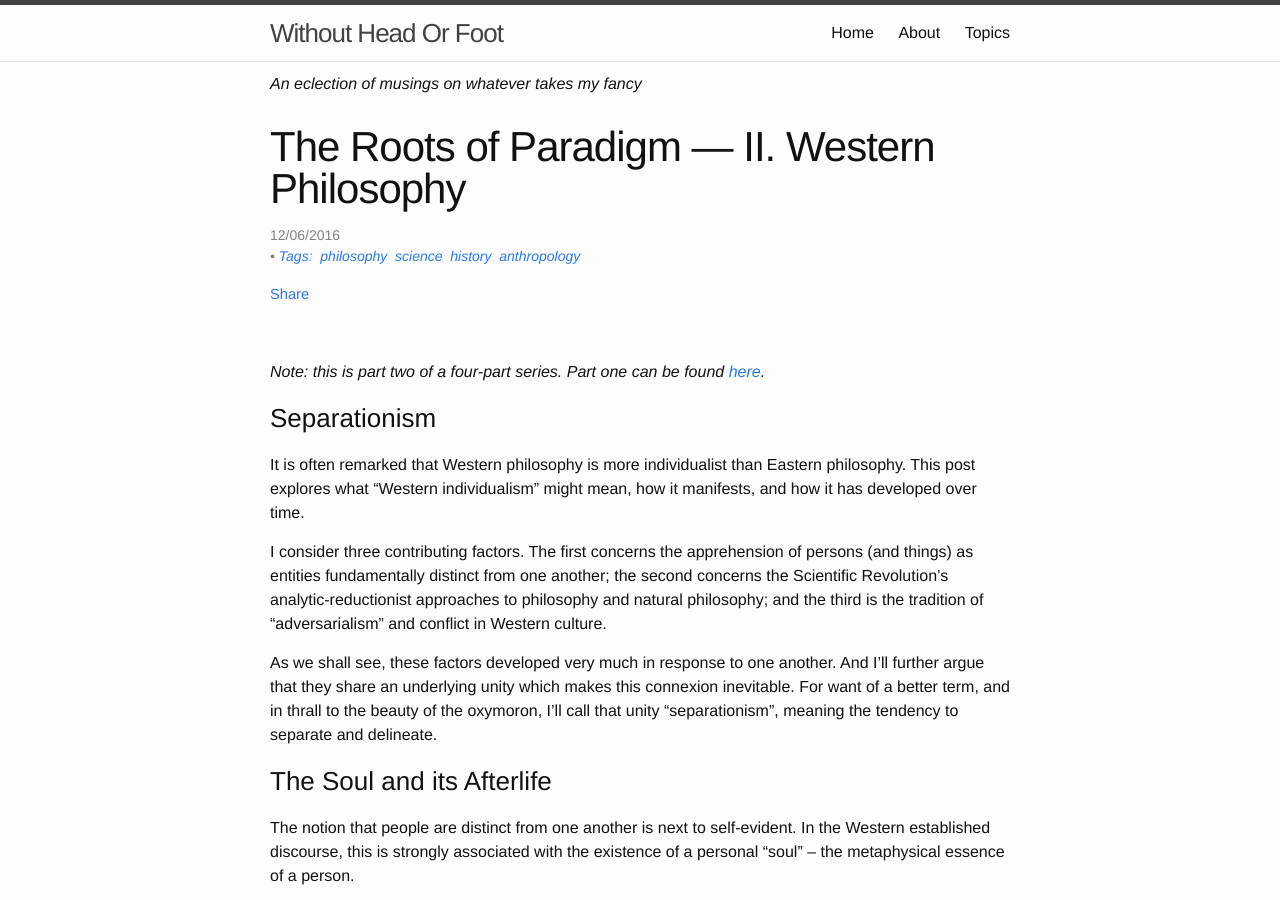
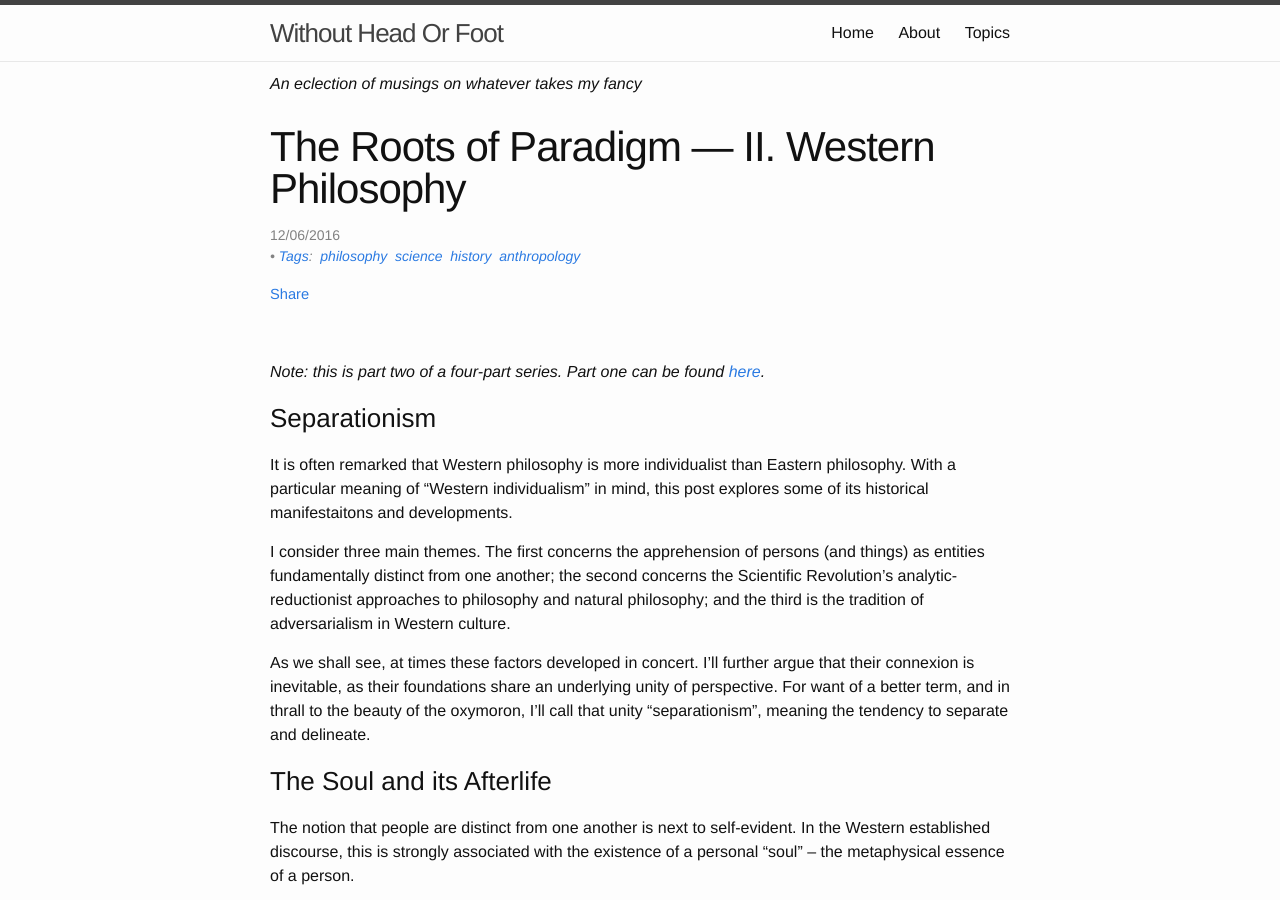
Before and after one commit to Allium/WithoutHeadOrFoot, a Jekyll site: the page built from _posts/2016-06-12-Roots-of-Paradigm-2.md, in a window 1280 px wide and 900 px high. Built offline with Jekyll 4.4.1, drawn with Linux system fonts in a browser that asks for light colours; comment, search, counter and statistics services are not loaded.

Commit message:
Minor edit Paradigm 2

```diff
--- a/_posts/2016-06-12-Roots-of-Paradigm-2.md
+++ b/_posts/2016-06-12-Roots-of-Paradigm-2.md
@@ -12,11 +12,11 @@ tags:	[philosophy, science, history, anthropology]
 
 ### Separationism
 
-It is often remarked that Western philosophy is more individualist than Eastern philosophy. This post explores what "Western individualism" might mean, how it manifests, and how it has developed over time.
+It is often remarked that Western philosophy is more individualist than Eastern philosophy. With a particular meaning of "Western individualism" in mind, this post explores some of its historical manifestaitons and developments.
 
-I consider three contributing factors. The first concerns the apprehension of persons (and things) as entities fundamentally distinct from one another; the second concerns the Scientific Revolution's analytic-reductionist approaches to philosophy and natural philosophy; and the third is the tradition of "adversarialism" and conflict in Western culture.
+I consider three main themes. The first concerns the apprehension of persons (and things) as entities fundamentally distinct from one another; the second concerns the Scientific Revolution's analytic-reductionist approaches to philosophy and natural philosophy; and the third is the tradition of adversarialism in Western culture.
 
-As we shall see, these factors developed very much in response to one another. And I'll further argue that they share an underlying unity which makes this connexion inevitable. For want of a better term, and in thrall to the beauty of the oxymoron, I'll call that unity "separationism", meaning the tendency to separate and delineate.
+As we shall see, at times these factors developed in concert. I'll further argue that their connexion is inevitable, as their foundations share an underlying unity of perspective. For want of a better term, and in thrall to the beauty of the oxymoron, I'll call that unity "separationism", meaning the tendency to separate and delineate.
 
 
 <!-- ========================================================================== -->
--- a/tags.html
+++ b/tags.html
@@ -1,6 +1,6 @@
 ---
 layout: page
-title: Sort by Category
+title: Sort by Topic
 header: Posts By Tag
 group: navigation
 ---
```
